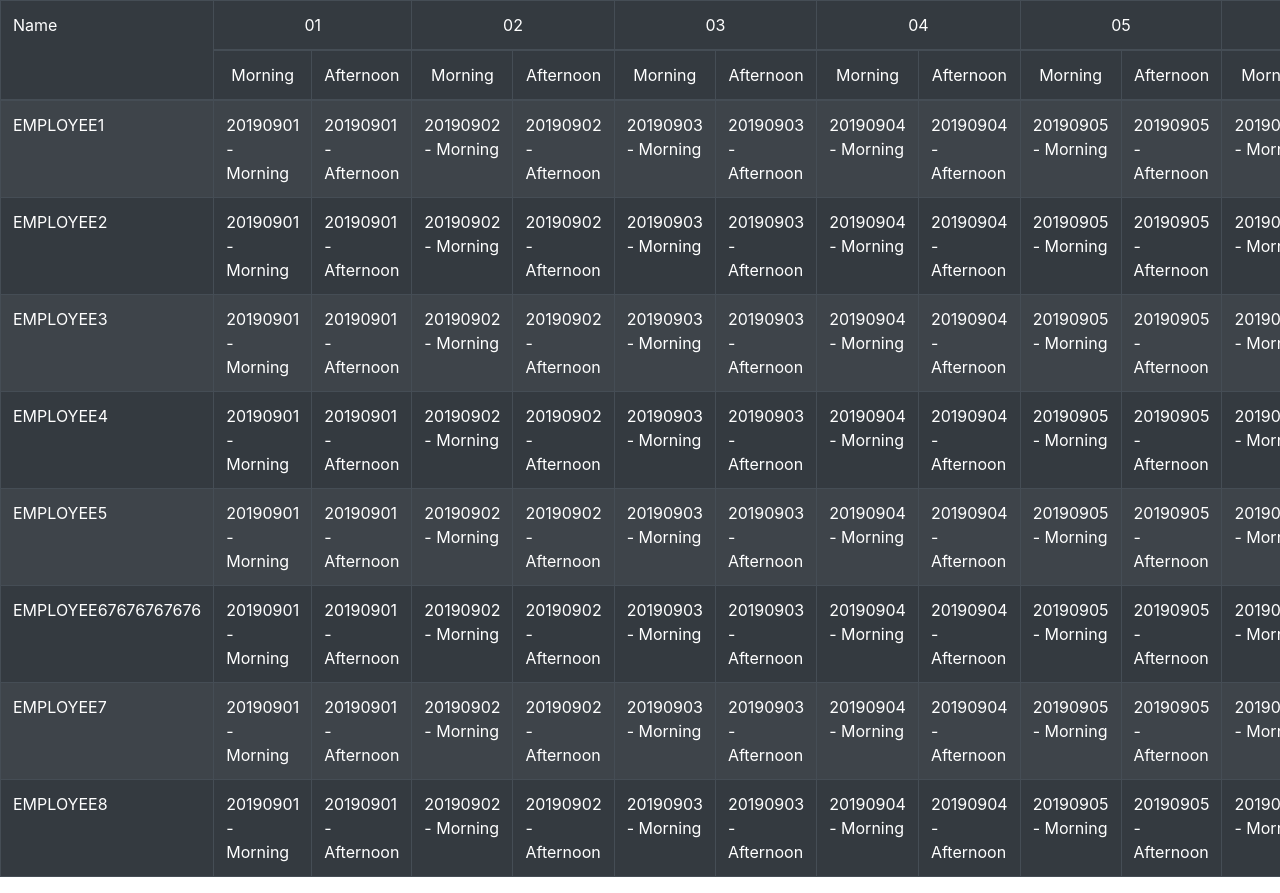
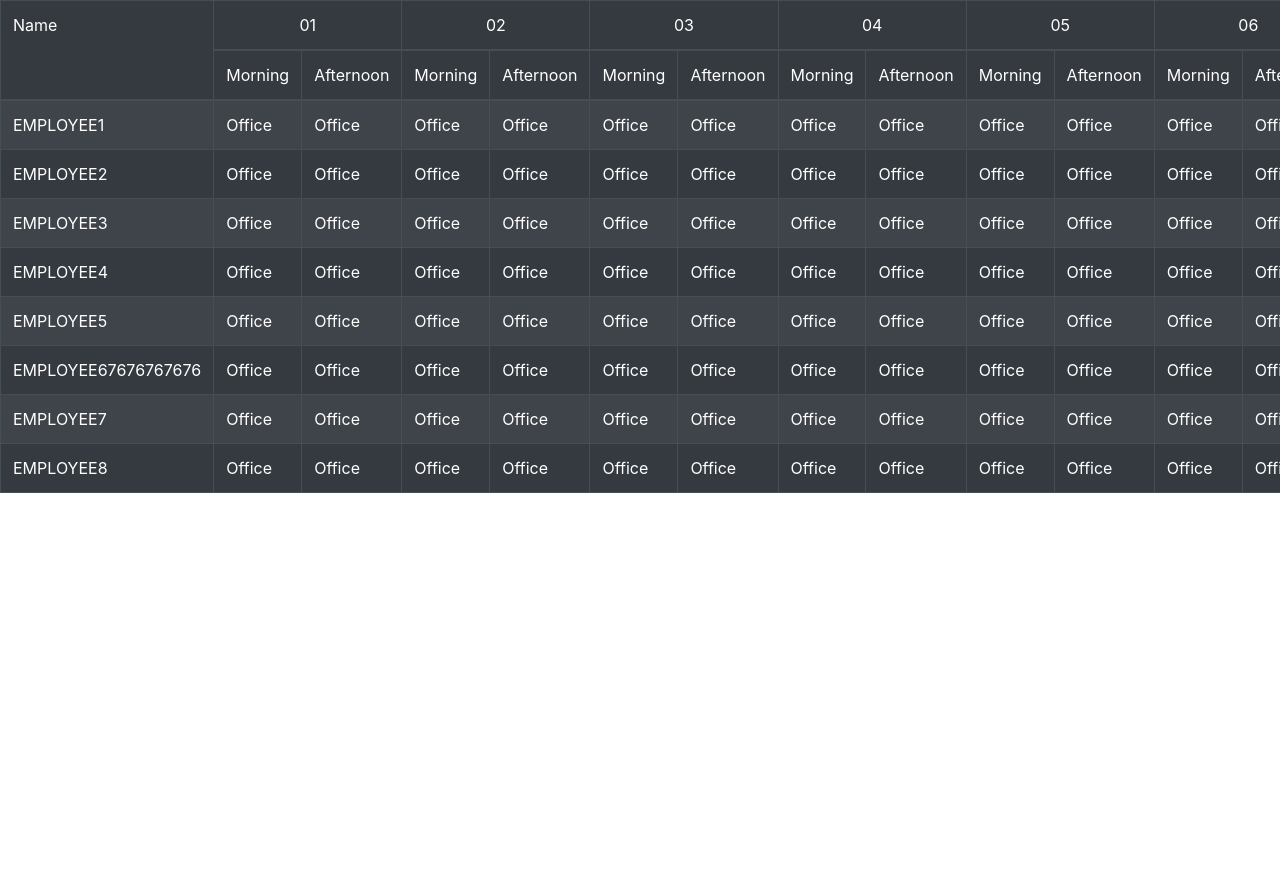
Before and after one commit to ayrbox/Workspace, a React (Create React App) app: page / in a window 1280 px wide. After the commit the page ends 800 px from the top, so only its background shows below. Built offline with nearby package versions, Linux system fonts and the light colour scheme.

Commit message:
Render entire schedule with default values

```diff
--- a/package.json
+++ b/package.json
@@ -8,6 +8,8 @@
     "@types/node": "12.7.4",
     "@types/react": "16.9.2",
     "@types/react-dom": "16.9.0",
+    "@types/lodash": "^4.14.138",
+    "lodash": "^4.17.15",
     "moment": "^2.24.0",
     "react": "^16.9.0",
     "react-dom": "^16.9.0",
--- a/src/App.tsx
+++ b/src/App.tsx
@@ -21,6 +21,7 @@ const App: React.FC = () => {
           <tbody>
           {Object.keys(data).map((empName) => (
             <CalendarRow
+              key={`row-${empName}`}
               employeeName={empName}
               days={days}
               shifts={shifts}
--- /dev/null
+++ b/src/components/CalendarCell/CalendarCell.tsx
@@ -0,0 +1,29 @@
+import React from 'react'
+// import find from 'lodash/find';
+
+import { workSpaceLocation } from '../../constants';
+
+interface CalendarCellProps {
+ employeeName: string;
+ dateKey: string;
+ shift: string;
+}
+
+const defaultShift = Object.entries(workSpaceLocation)
+  .map(([key, value]) => ({ key, ...value}))
+  .find(({ isDefault }) => isDefault);
+
+export const CalendarCell: React.FC<CalendarCellProps> = ({
+  employeeName,
+  dateKey,
+  shift,
+}: CalendarCellProps) => {
+  const { label } = defaultShift || {
+    label: '-'
+  };
+  return (
+    <td>
+      {label}
+    </td>
+  )
+}
--- /dev/null
+++ b/src/components/CalendarCell/index.tsx
@@ -0,0 +1,3 @@
+import { CalendarCell } from './CalendarCell';
+
+export default CalendarCell;
--- a/src/components/CalendarRow/CalendarRow.tsx
+++ b/src/components/CalendarRow/CalendarRow.tsx
@@ -1,5 +1,7 @@
 import React, { FC } from 'react';
 import dateKey from '../../utils/dateKey';
+
+import CalendarCell from '../CalendarCell';
 
 export interface CalendarRowProps {
   employeeName: string;
@@ -18,9 +20,12 @@ const CalendarRow: FC<CalendarRowProps> = ({
       {days.map(day => {
         const dKey = dateKey(day);
         return shifts.map((shift) => (
-          <td key={`${dKey}-${shift}`}>
-            {dKey} - {shift}
-          </td>
+          <CalendarCell
+            key={`${dKey}-${shift}`}
+            employeeName={employeeName}
+            dateKey={dKey}
+            shift={shift}
+          />
         ));
       })}
     </tr>
--- a/src/constants.ts
+++ b/src/constants.ts
@@ -1,10 +1,26 @@
+export interface WorkSpaceLocationType {
+  [key: string]: {
+    label: string;
+    description?: string;
+    state?: 0 | 1;  // working state
+    isDefault?: boolean;
+  };
+}
 
-export const WeekdayNames: string[] = [
-  'Mon',
-  'Tue',
-  'Wed',
-  'Thu',
-  'Fri',
-  'Sat',
-  'Sun',
-];
+export const workSpaceLocation: WorkSpaceLocationType = {
+  'HOME': {
+    label: 'Home',
+    description: 'Working from Home',
+    state: 1,
+  },
+  'OFFICE': {
+    label: 'Office',
+    description: 'Working in office',
+    state: 1,
+    isDefault: true,
+  },
+  'OFF': {
+    label: 'Day Off',
+    description: 'Day off of work/ OnLeave',
+  }
+}
```
